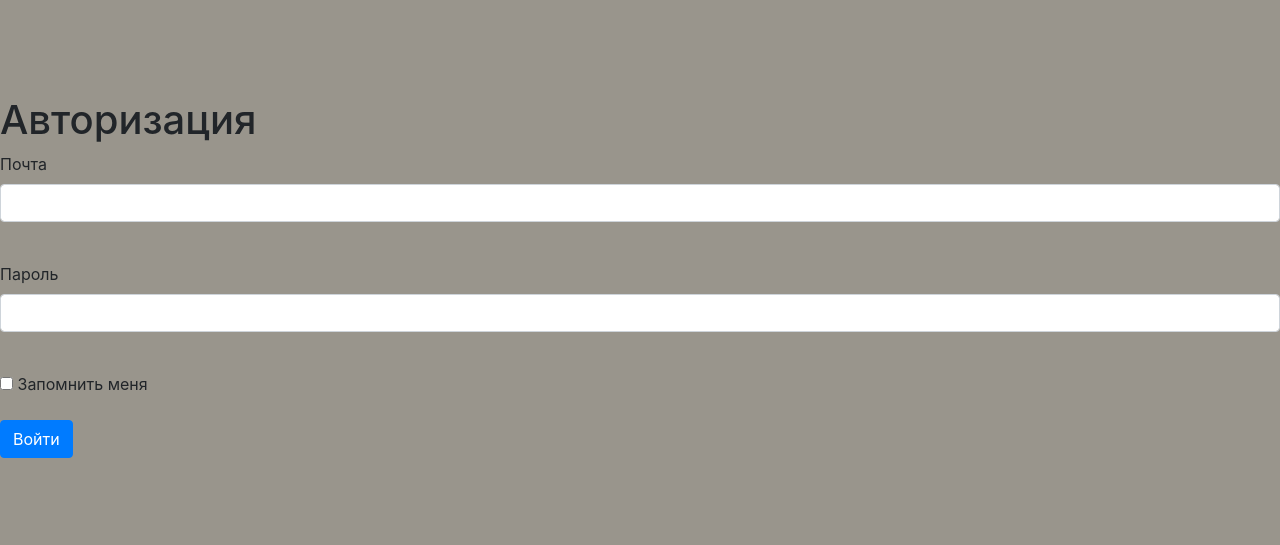
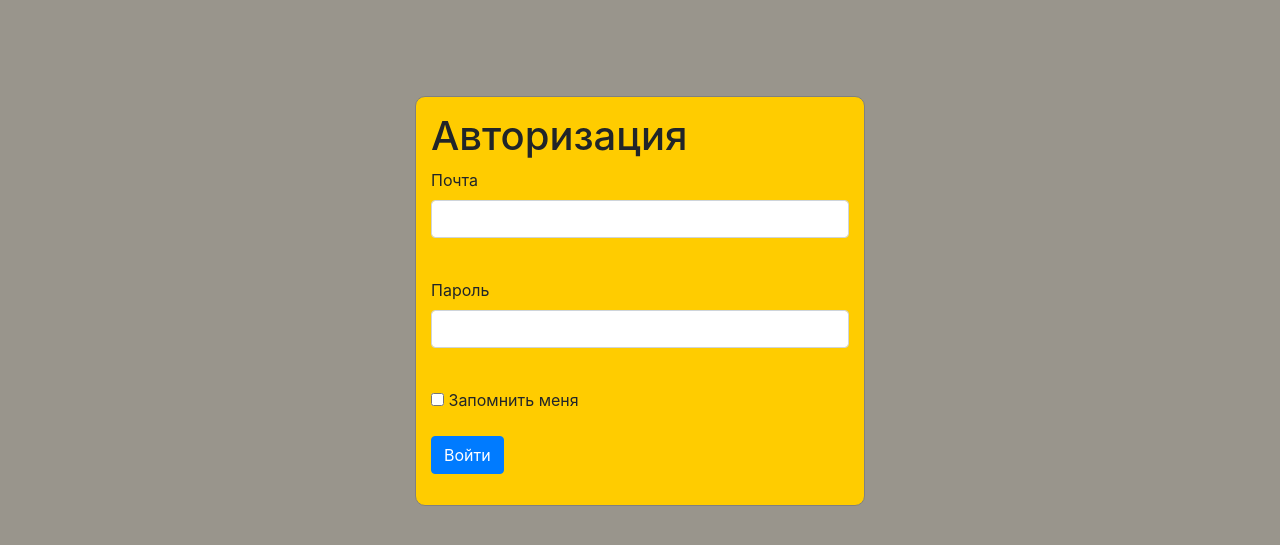
Before and after one commit to smal-owl/who-know, a Flask app: page /login in a window 1280 px wide. Shown: the part 114-659 px from the top of the page. Run offline with Flask 2, Linux system fonts and the light colour scheme; some libraries are stand-ins or nearby versions.

Commit message:
Сделал форму Входа в аккаунт красивой.

```diff
--- a/templates/login.html
+++ b/templates/login.html
@@ -1,6 +1,8 @@
 {% extends "base.html" %}
 
 {% block content %}
+<div>
+    <form class="login_form" method="post">
         <h1>Авторизация</h1>
         <form action="" method="post">
             {{ form.hidden_tag() }}
@@ -26,4 +28,6 @@
             <p>{{ form.submit(type="submit", class="btn btn-primary") }}</p>
             <div>{{ message }}</div>
         </form>
+    </form>
+</div>
 {% endblock %}
```
Also changed, not shown: db/blogs.db. Lines whose indentation alone changed are shown as unchanged.
